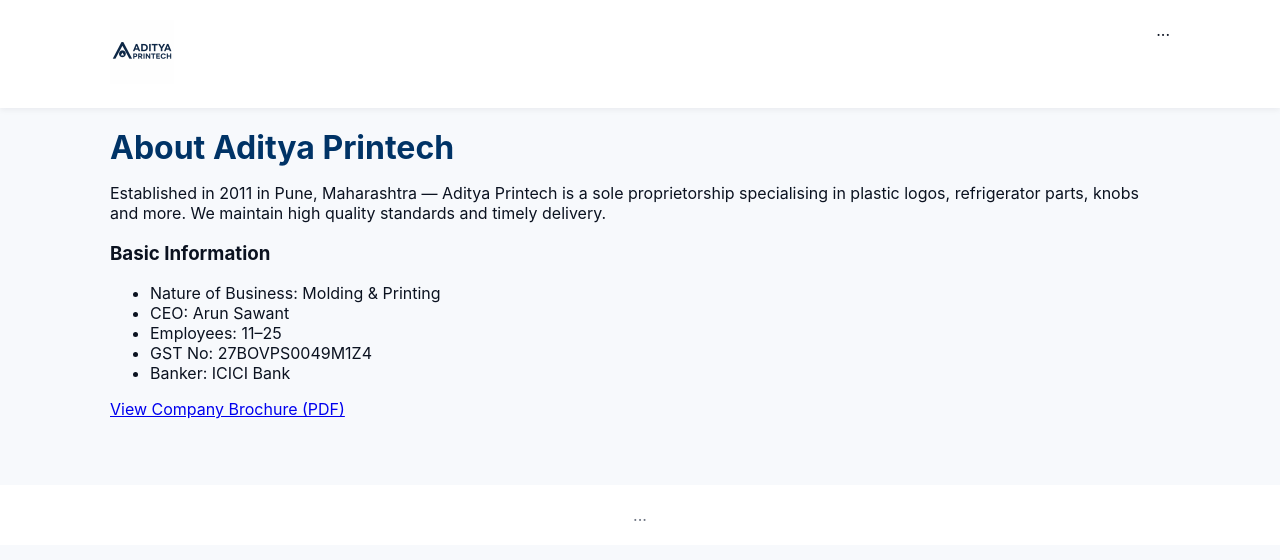
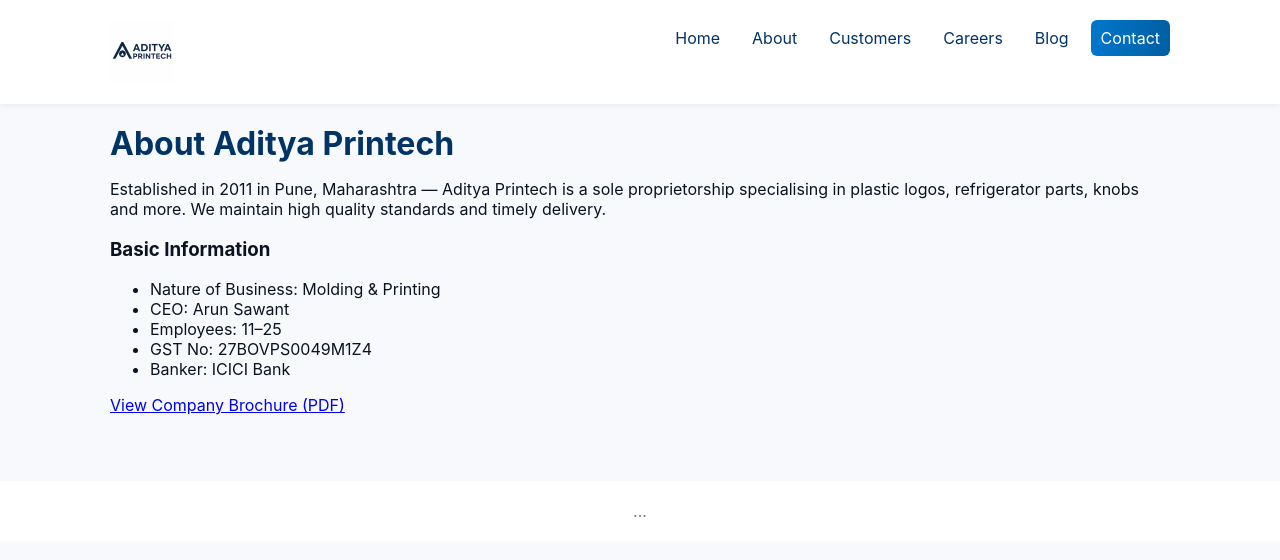
Before and after one commit to shivsaanservices/adityaprintech, a website: page about.html in a window 1280 px wide. Drawn offline with Linux system fonts and the light colour scheme.

Commit message:
Update about.html

```diff
--- a/about.html
+++ b/about.html
@@ -1,13 +1,24 @@
-<!doctype html>
 <html lang="en">
 <head>
-<meta charset="utf-8" />
-<meta name="viewport" content="width=device-width,initial-scale=1" />
-<title>About — Aditya Printech</title>
-<link rel="stylesheet" href="/styles.css">
+  <meta charset="utf-8" />
+  <meta name="viewport" content="width=device-width,initial-scale=1" />
+  <title>Aditya Printech</title>
+  <link rel="stylesheet" href="/styles.css">
 </head>
 <body>
-<header class="site-header"><div class="container"><img src="/assets/logo.png" class="logo"/><nav class="main-nav">...</nav></div></header>
+  <header class="site-header">
+    <div class="container">
+      <img src="/assets/logo.png" alt="Aditya Printech" class="logo"/>
+      <nav class="main-nav">
+        <a href="/index.html">Home</a>
+        <a href="/about.html">About</a>
+        <a href="/customers.html">Customers</a>
+        <a href="/careers.html">Careers</a>
+        <a href="/blog.html">Blog</a>
+        <a href="/contact.html" class="cta">Contact</a>
+      </nav>
+    </div>
+  </header>
 <main class="container">
 <h1>About Aditya Printech</h1>
 <p>Established in 2011 in Pune, Maharashtra — Aditya Printech is a sole proprietorship specialising in plastic logos, refrigerator parts, knobs and more. We maintain high quality standards and timely delivery.</p>
```
